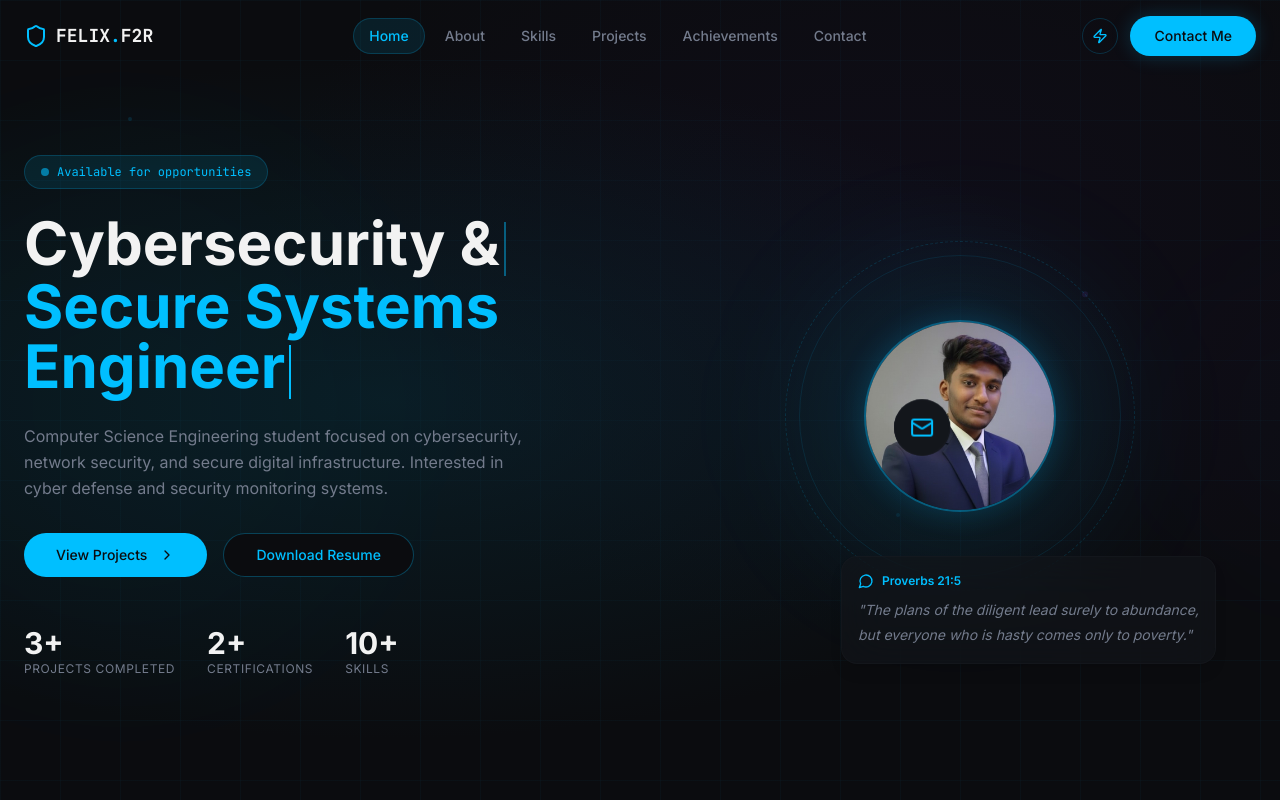
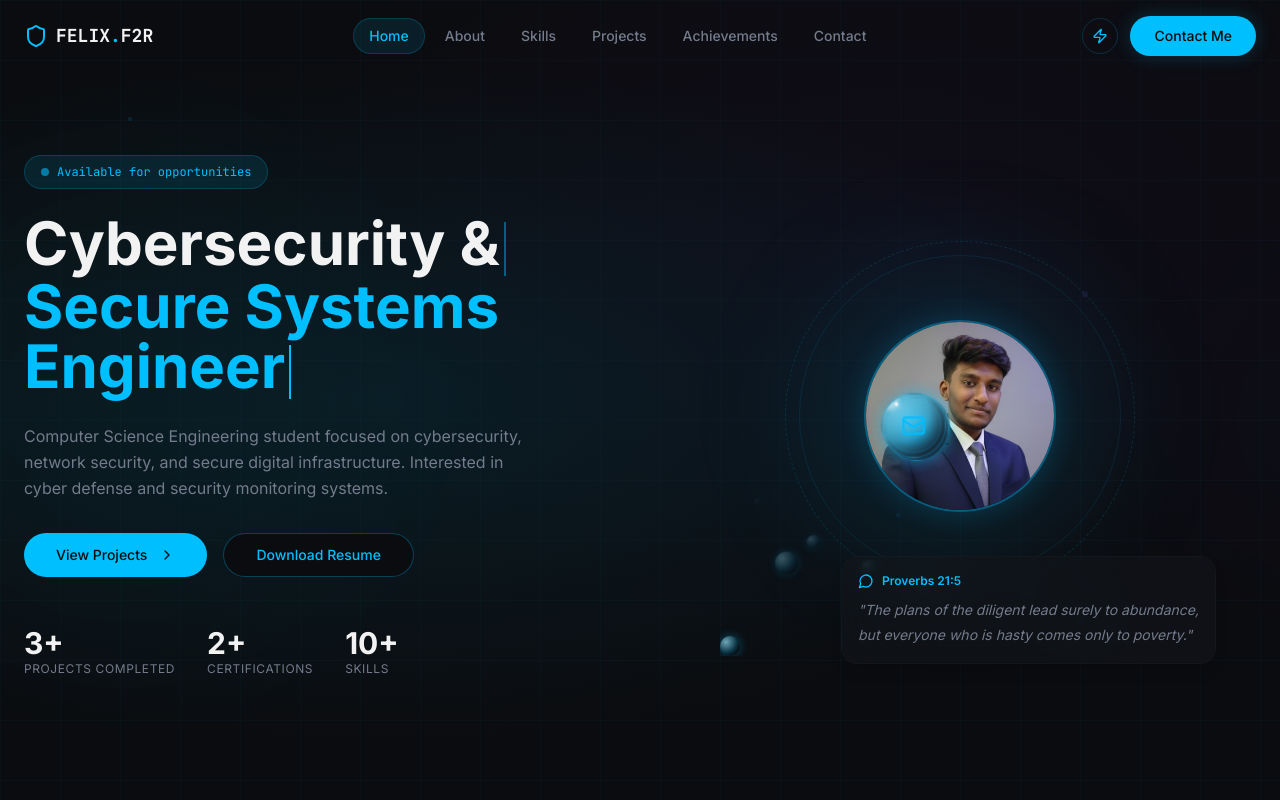
Before and after one commit to felixroyson/cyber-guard-portfolio, a React (Vite) app: page / in a window 1280 px wide. Shown: the top 800 px of the page. Built offline with nearby package versions, Linux system fonts and the light colour scheme; the HTML template or start-up script is replaced by a standard one.

Commit message:
Changes
Co-authored-by: felixroyson <207907457+felixroyson@users.noreply.github.com>

```diff
--- a/src/components/HeroSection.tsx
+++ b/src/components/HeroSection.tsx
@@ -104,7 +104,7 @@ const HeroSection = () => {
                 </div>
               </div>
 
-              {/* Orbiting icons — wrapper rotates, icons counter-rotate to stay upright */}
+              {/* Orbiting bubble icons — wrapper rotates, bubbles counter-rotate to stay upright */}
               <div className="absolute inset-0 flex items-center justify-center pointer-events-none">
                 <div className="relative w-[calc(var(--orbit-r)*2)] h-[calc(var(--orbit-r)*2)] animate-orbit">
                   {socialIcons.map((item, i) => {
@@ -126,16 +126,31 @@ const HeroSection = () => {
                         className="absolute top-1/2 left-1/2 animate-orbit-reverse pointer-events-auto group"
                       >
                         <div
-                          className={`w-11 h-11 md:w-14 md:h-14 rounded-full bg-card border flex items-center justify-center transition-all duration-300 ${
-                            isHover
-                              ? "scale-125 bg-primary/20 border-primary/50 shadow-[0_0_20px_hsl(195_100%_50%/0.4)]"
-                              : "border-border/40 hover:border-primary/30"
-                          }`}
+                          style={{ animationDelay: `${i * 0.7}s` }}
+                          className="animate-bubble-float"
                         >
-                          <Icon className="w-5 h-5 md:w-6 md:h-6 text-primary" />
+                          <div
+                            className={`relative w-12 h-12 md:w-16 md:h-16 rounded-full flex items-center justify-center transition-all duration-300 overflow-hidden backdrop-blur-md border ${
+                              isHover
+                                ? "scale-125 border-primary/70 shadow-[0_0_30px_hsl(195_100%_50%/0.55)]"
+                                : "border-primary/30 shadow-[0_0_18px_hsl(195_100%_50%/0.25)] hover:border-primary/50"
+                            }`}
+                            style={{
+                              background:
+                                "radial-gradient(circle at 30% 30%, hsl(195 100% 70% / 0.45), hsl(195 100% 50% / 0.18) 45%, hsl(220 30% 10% / 0.55) 75%)",
+                            }}
+                          >
+                            {/* Bubble inner ring */}
+                            <div className="absolute inset-1 rounded-full border border-primary/20 pointer-events-none" />
+                            {/* Glossy highlight */}
+                            <div className="absolute top-1 left-1 w-3 h-3 md:w-4 md:h-4 rounded-full bg-white/60 blur-[2px] animate-bubble-shine" />
+                            {/* Tiny secondary highlight */}
+                            <div className="absolute top-2 left-3 w-1 h-1 rounded-full bg-white/70" />
+                            <Icon className="relative z-10 w-5 h-5 md:w-6 md:h-6 text-primary drop-shadow-[0_0_6px_hsl(195_100%_60%/0.8)]" />
+                          </div>
                         </div>
                         {isHover && (
-                          <div className="absolute -bottom-8 left-1/2 -translate-x-1/2 text-xs font-mono text-primary whitespace-nowrap bg-card border border-border/40 rounded-lg px-2 py-1">
+                          <div className="absolute -bottom-9 left-1/2 -translate-x-1/2 text-xs font-mono text-primary whitespace-nowrap bg-card/80 backdrop-blur border border-border/40 rounded-lg px-2 py-1">
                             {item.label}
                           </div>
                         )}
@@ -143,6 +158,32 @@ const HeroSection = () => {
                     );
                   })}
                 </div>
+              </div>
+
+              {/* Ambient rising bubbles */}
+              <div className="absolute inset-0 pointer-events-none overflow-hidden">
+                {Array.from({ length: 10 }).map((_, i) => {
+                  const size = 8 + ((i * 7) % 22);
+                  const left = (i * 11 + 7) % 95;
+                  const duration = 7 + (i % 5) * 1.5;
+                  const delay = (i * 0.9) % 8;
+                  return (
+                    <span
+                      key={i}
+                      className="absolute bottom-0 rounded-full animate-bubble-rise"
+                      style={{
+                        left: `${left}%`,
+                        width: size,
+                        height: size,
+                        animationDuration: `${duration}s`,
+                        animationDelay: `${delay}s`,
+                        background:
+                          "radial-gradient(circle at 30% 30%, hsl(195 100% 80% / 0.7), hsl(195 100% 50% / 0.2) 55%, transparent 75%)",
+                        boxShadow: "0 0 10px hsl(195 100% 50% / 0.35)",
+                      }}
+                    />
+                  );
+                })}
               </div>
 
               {/* Client Feedback dialogue box */}
```
